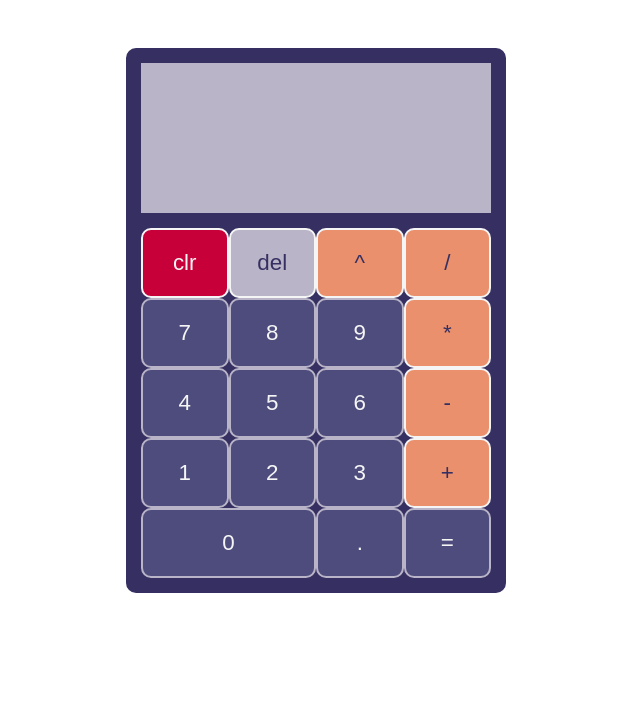
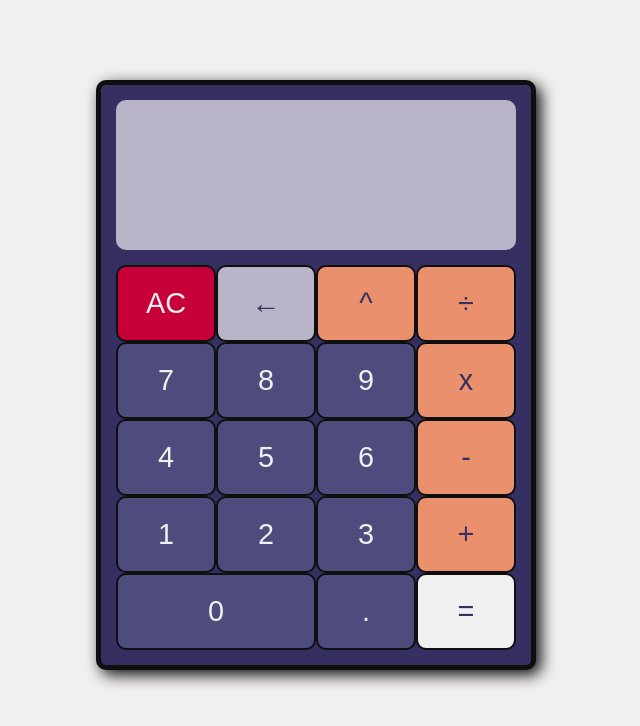
Before and after one commit to jellywilly420/calculator, a plain HTML site: page index.html in a window 1280 px wide. Shown: the whole page, without its empty margins (324-964 px from the left). Drawn offline with Linux system fonts and the light colour scheme.

Commit message:
Add extra styles Add scuffed solution to overflow Fix operators not starting a new equation after giving a result

```diff
--- a/css/styles.css
+++ b/css/styles.css
@@ -1,10 +1,12 @@
+@import url('https://fonts.googleapis.com/css2?family=Inter:wght@500&display=swap');
 :root {
     --dark-purple: #363062;
     --light-purple: #4D4C7D;
     --orange: #EA906C;
-    --light-grey: #F5F5F5;
+    --light-grey: #F1EFEF;
     --dark-grey: #B9B4C7;
     --red: #C70039;
+    --black: #0F0F0F;
 }
 * {
     padding: 0;
@@ -13,22 +15,22 @@
 body {
     display: flex;
     justify-content: center;
+    background-color: var(--light-grey);
+    font-family: 'Inter', sans-serif;
 }
 .buttons {
-    width: 350px;
     display: flex;
     flex-wrap: wrap;
-    background-color: var(--dark-purple);
-    /* gap: 2px; */
 }
 .buttons button {
+    padding: 20px;
     width: 25%;
-    height: 70px;
-    font-size: 1.4rem;
+    font-size: 1.8rem;
+    font-weight: 500;
     border-radius: 10px;
     background: var(--light-purple);
     color: var(--light-grey);
-    border: 2px solid var(--dark-grey);
+    border: 2px solid var(--black);
 }
 .buttons .operator {
     background: var(--orange);
@@ -41,9 +43,6 @@ body {
 .buttons .clr {
     background: var(--red);
 }
-.buttons .operator, .buttons .del, .buttons .clr {
-    border: 2px solid var(--light-grey);
-}
 .buttons button:hover {
     filter: brightness(90%);
 }
@@ -53,19 +52,43 @@ body {
 .buttons button.btn-0 {
     width: 50%;
 }
+.buttons button.btn-eq {
+    background: var(--light-grey);
+    color: var(--dark-purple);
+}
 .calculator {
-    border: 15px solid var(--dark-purple);
+    width: 400px;
+    padding: 15px;
+    border: 5px solid var(--black);
+    background-color: var(--dark-purple);
     border-radius: 10px;
-    margin: 3rem 0 0;
+    margin: 5rem 0 0;
+    box-shadow: 5px 5px 15px var(--black);
 }
 .display {
     height: 150px;
     background-color: var(--dark-grey);
-    border-bottom: 15px solid var(--dark-purple);
+    margin-bottom: 15px;
+    border-radius: 10px;
     display: flex;
     flex-direction: column;
-    justify-content: space-around;
+    justify-content: space-evenly;
+    overflow-x: scroll;
 }
-.display .operand-1 {
-
+.display > * {
+    text-indent: 20px;
+    color: var(--dark-purple);
+    text-shadow: 0 2px 2px var(--light-grey);
 }
+.display .main-display {
+    height: 45%;
+    font-size: 3rem;
+}
+.display .secondary-display {
+    height: 35%;
+    font-size: 2rem;
+}
+.display .operator-display {
+    height: 20%;
+    font-size: 1.5rem;
+}
--- a/index.html
+++ b/index.html
@@ -13,17 +13,17 @@
             <div class="display">
                 <h2 class="secondary-display"></h2>
                 <h2 class="operator-display"></h2>
-                <h1 class="main-display"></h1>
+                <h2 class="main-display"></h2>
             </div>
             <div class="buttons">
-                <button class="clr">clr</button>
-                <button class="del">del</button>
+                <button class="clr">AC</button>
+                <button class="del">←</button>
                 <button class="btn-pwr operator">^</button>
-                <button class="btn-dv operator" >/</button>
+                <button class="btn-dv operator" >÷</button>
                 <button class="btn-7 number">7</button>
                 <button class="btn-8 number">8</button>
                 <button class="btn-9 number">9</button>
-                <button class="btn-mul operator">*</button>
+                <button class="btn-mul operator">x</button>
                 <button class="btn-4 number">4</button>
                 <button class="btn-5 number">5</button>
                 <button class="btn-6 number">6</button>
--- a/script.js
+++ b/script.js
@@ -36,10 +36,10 @@ function solveProblem() {
     else if (operator === '-') {
         return substract(oldOperand, newOperand)
     }
-    else if (operator === '*') {
+    else if (operator === 'x') {
         return multiply(oldOperand, newOperand)
     }
-    else if (operator === '/') {
+    else if (operator === '÷') {
         if (newOperand === 0) {
             clearDisplay();
             alert(`The answer is exactly how much you're loved♥`);
@@ -123,9 +123,9 @@ operatorButtons.forEach((button)=>{
                 clearDisplay();
             }
             else {
-                displayOnMain(solveProblem());
-                clearSecondaryDisplay();
-                clearOperatorDisplay();
+                displayOnSecondary(solveProblem());
+                displayOnOperator(event.target.innerText)
+                clearMainDisplay();
             }
         }
     })
```
